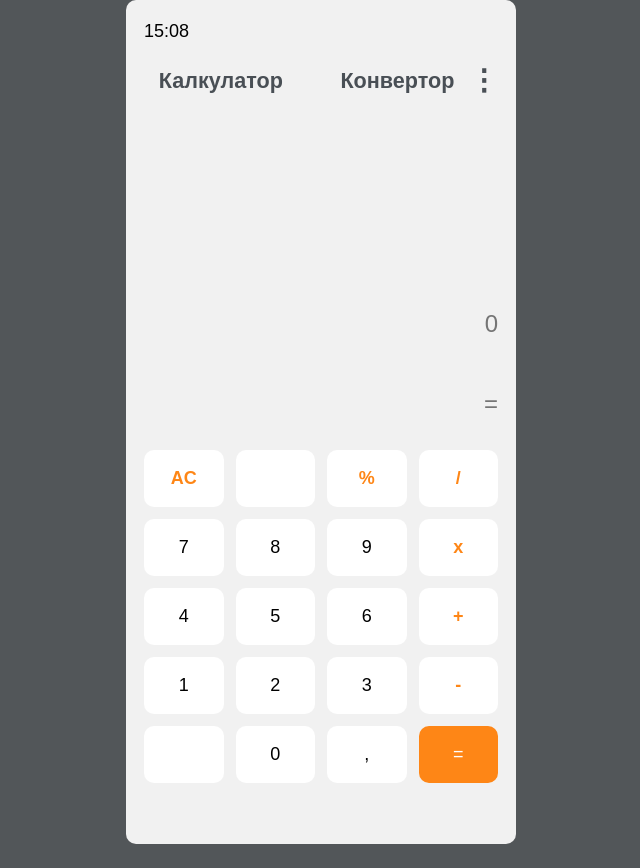
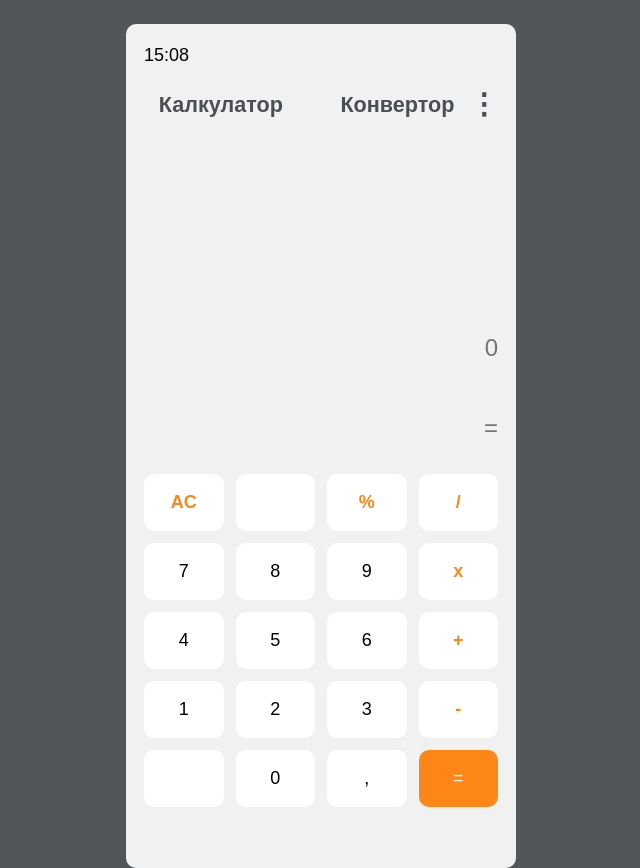
Before and after one commit to ZlatinZlatinov/Reactive-Calculator, a React (Vite) app in the folder client/: page / in a window 1280 px wide. Shown: the whole page, without its empty margins (319-959 px from the left). Before the commit the page ends 844 px from the top, so only its background shows below. Built offline with nearby package versions, Linux system fonts and the light colour scheme.

Commit message:
Separated the project into components

```diff
--- a/client/src/App.css
+++ b/client/src/App.css
@@ -6,6 +6,7 @@
   display: flex;
   justify-content: center;
   align-items: center;
+  padding-top: 2em;
 }
 
 /*Main Screen*/
--- a/client/src/App.jsx
+++ b/client/src/App.jsx
@@ -1,69 +1,24 @@
 import './App.css'
+import MainNav from './components/MainNav'
+import MenuButoons from './components/MenuButtons'
+import SectionContainer from './components/Section-Container/SectionContainer'
+import TimeAndBattery from './components/TimeAndBattery'
 
 function App() {
 
   return (
     <article className='screen'>
       {/* <!--Time And Battery--> */}
-        <section className="time">
-            <p className="clock"><span>15:08</span></p>
-            <p className="battery"><i className="fa-solid fa-battery-empty"></i></p>
-        </section>
+        <TimeAndBattery/>
 
         {/* <!--Nav--> */}
-        <section className="nav">
-            <p className="arrows"><i className="fa-solid fa-down-left-and-up-right-to-center"></i></p>
-
-            <ul className="nav-links">
-                <li><a href="#">Калкулатор</a></li>
-                <li><a href="#">Конвертор</a></li>
-            </ul>
-
-            <p className="dots">&#8942;</p>
-        </section>
+        <MainNav/>
 
         {/* <!--Section Container--> */}
-        <div className="section-container">
-            <section className="output">
-                <input type="text" className="initial-input" placeholder="0" />
-                <input type="text" className="result" placeholder="=" />
-            </section>
-
-            {/* <!--Section Buttons--> */}
-            <section className="buttons-container">
-                <button className="btn orange-text">AC</button>
-                <button className="btn orange-text"><i className="fa-solid fa-delete-left"></i></button>
-                <button className="btn orange-text">%</button>
-                <button className="btn orange-text">/</button>
-
-                <button className="btn">7</button>
-                <button className="btn">8</button>
-                <button className="btn">9</button>
-                <button className="btn orange-text">x</button>
-
-                <button className="btn">4</button>
-                <button className="btn">5</button>
-                <button className="btn">6</button>
-                <button className="btn orange-text">+</button>
-
-                <button className="btn">1</button>
-                <button className="btn">2</button>
-                <button className="btn">3</button>
-                <button className="btn orange-text">-</button>
-
-                <button className="btn orange-text"><i className="fa-solid fa-arrows-rotate"></i></button>
-                <button className="btn">0</button>
-                <button className="btn">,</button>
-                <button className="btn btn-orange-fill">=</button>
-            </section>
-        </div>
+        <SectionContainer/>
 
         {/* <!--Menu buttons--> */}
-        <section className="menu-buttons">
-            <p><i className="fa-solid fa-square"></i></p>
-            <p><i className="fa-regular fa-circle-dot"></i></p>
-            <p><i className="fa-solid fa-caret-left"></i></p>
-        </section>
+        <MenuButoons/>
     </article>
   )
 }
--- /dev/null
+++ b/client/src/components/MainNav.jsx
@@ -0,0 +1,14 @@
+export default function MainNav() {
+    return (
+        <section className="nav">
+            <p className="arrows"><i className="fa-solid fa-down-left-and-up-right-to-center"></i></p>
+
+            <ul className="nav-links">
+                <li><a href="#">Калкулатор</a></li>
+                <li><a href="#">Конвертор</a></li>
+            </ul>
+
+            <p className="dots">&#8942;</p>
+        </section>
+    );
+}
--- /dev/null
+++ b/client/src/components/MenuButtons.jsx
@@ -0,0 +1,9 @@
+export default function MenuButoons() {
+    return (
+        <section className="menu-buttons">
+            <p><i className="fa-solid fa-square"></i></p>
+            <p><i className="fa-regular fa-circle-dot"></i></p>
+            <p><i className="fa-solid fa-caret-left"></i></p>
+        </section>
+    );
+}
--- /dev/null
+++ b/client/src/components/Section-Container/Output.jsx
@@ -0,0 +1,8 @@
+export default function Output() {
+    return (
+        <section className="output">
+            <input type="text" className="initial-input" placeholder="0" />
+            <input type="text" className="result" placeholder="=" />
+        </section>
+    );
+}
--- /dev/null
+++ b/client/src/components/Section-Container/SectionButtons.jsx
@@ -0,0 +1,30 @@
+export default function SectionButtons() {
+    return (
+        <section className="buttons-container">
+            <button className="btn orange-text">AC</button>
+            <button className="btn orange-text"><i className="fa-solid fa-delete-left"></i></button>
+            <button className="btn orange-text">%</button>
+            <button className="btn orange-text">/</button>
+
+            <button className="btn">7</button>
+            <button className="btn">8</button>
+            <button className="btn">9</button>
+            <button className="btn orange-text">x</button>
+
+            <button className="btn">4</button>
+            <button className="btn">5</button>
+            <button className="btn">6</button>
+            <button className="btn orange-text">+</button>
+
+            <button className="btn">1</button>
+            <button className="btn">2</button>
+            <button className="btn">3</button>
+            <button className="btn orange-text">-</button>
+
+            <button className="btn orange-text"><i className="fa-solid fa-arrows-rotate"></i></button>
+            <button className="btn">0</button>
+            <button className="btn">,</button>
+            <button className="btn btn-orange-fill">=</button>
+        </section>
+    );
+}
--- /dev/null
+++ b/client/src/components/Section-Container/SectionContainer.jsx
@@ -0,0 +1,14 @@
+import Output from "./Output";
+import SectionButtons from "./SectionButtons";
+
+export default function SectionContainer() {
+    return (
+        <div className="section-container">
+            {/*<!--Output-->*/}
+            <Output/>
+
+            {/* <!--Section Buttons--> */}
+            <SectionButtons/>
+        </div>
+    );
+}
--- /dev/null
+++ b/client/src/components/TimeAndBattery.jsx
@@ -0,0 +1,8 @@
+export default function TimeAndBattery () {
+    return (
+        <section className="time">
+            <p className="clock"><span>15:08</span></p>
+            <p className="battery"><i className="fa-solid fa-battery-empty"></i></p>
+        </section>
+    );
+}
```
